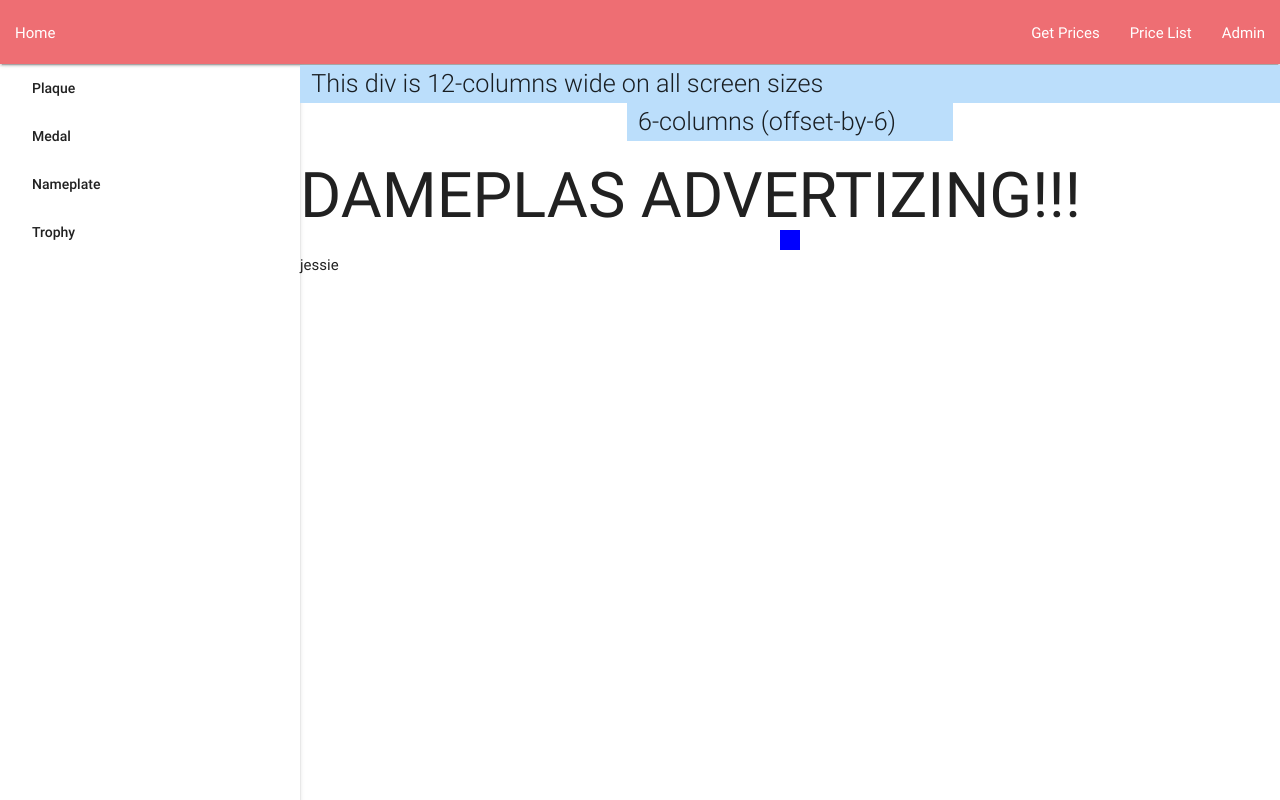
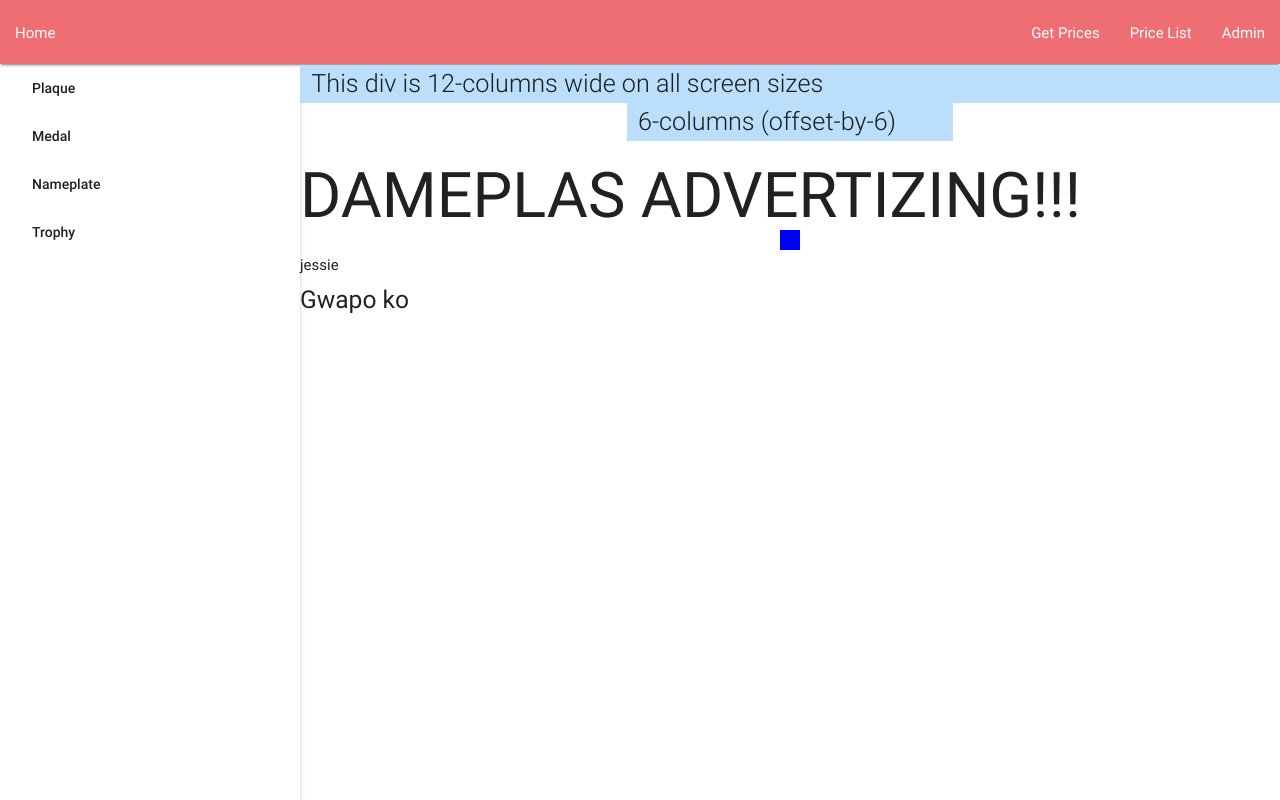
Before and after one commit to TheLearningRookie/sleepingBox, a plain HTML site: page DameplasAdvertising/index.html in a window 1280 px wide. Drawn offline with nearby package versions, Linux system fonts and the light colour scheme.

Commit message:
added gwapo ko

```diff
--- a/DameplasAdvertising/index.html
+++ b/DameplasAdvertising/index.html
@@ -47,6 +47,7 @@
 			<h1 class='header'>DAMEPLAS ADVERTIZING!!!</h1>
 			<div class="box"></div>
 			<h6 class='caption'>jessie</h6>
+			<h5>Gwapo ko</h5>
 		</div>
 	<script type="text/javascript" src="https://code.jquery.com/jquery-2.1.1.min.js"></script>
     <script type="text/javascript" src="../assets/js/materialize.min.js"></script>
```
